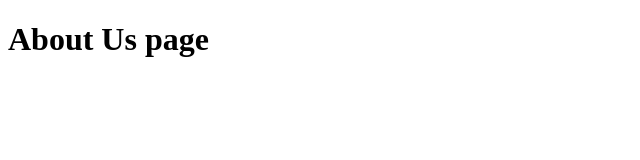
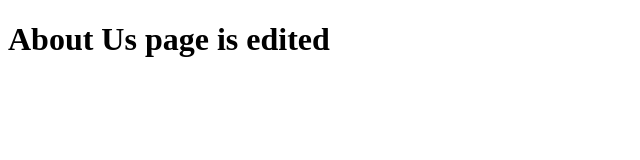
Before and after one commit to atakilteva/abebe, a plain HTML site: page aboutus.html in a window 1280 px wide. Shown: the whole page, without its empty margins (0-640 px from the left). Drawn offline with Linux system fonts and the light colour scheme.

Commit message:
about page is edited by eyob

```diff
--- a/aboutus.html
+++ b/aboutus.html
@@ -7,6 +7,6 @@
     <title>About Us</title>
 </head>
 <body>
-    <h1>About Us page</h1>
+    <h1>About Us page is edited</h1>
 </body>
 </html>
```
